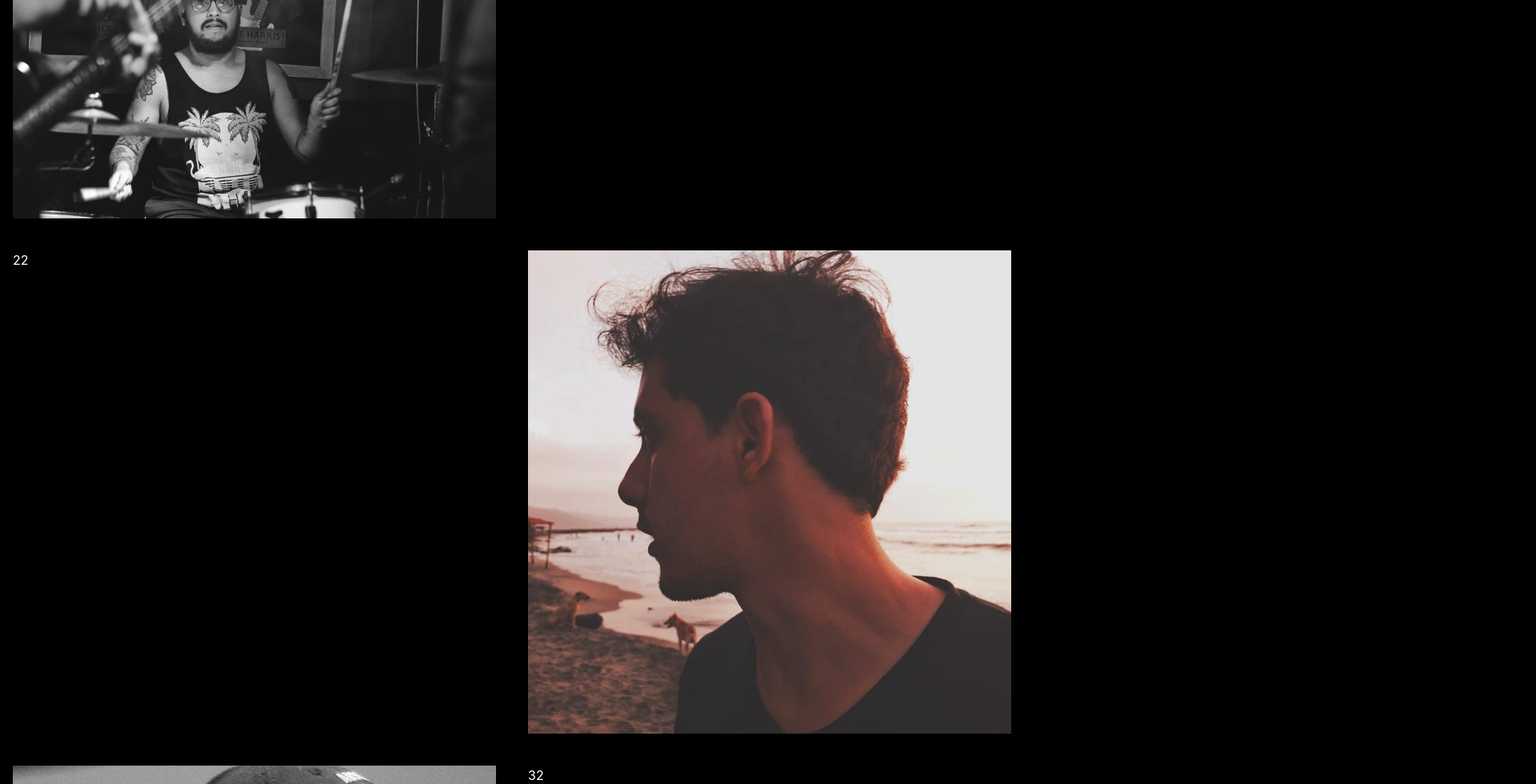
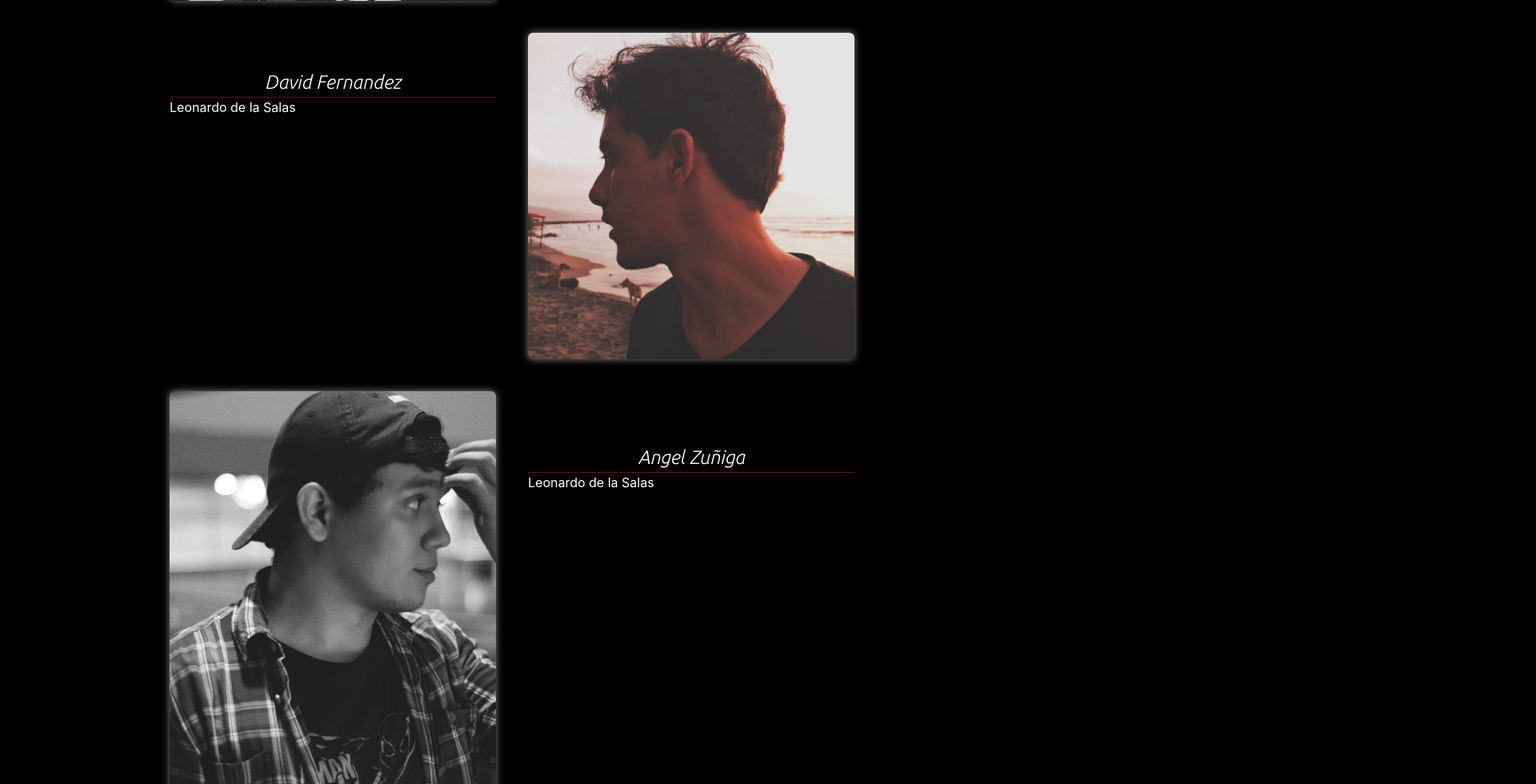
Before and after one commit to Magendev-by-Angel/crowsfest, a Next.js app: page / in a window 1280 px wide. Shown: the part 1600-2580 px from the top of the page at 80% size, 1920 px wide, since content can reach past the window. Built offline with nearby package versions, Linux system fonts and the light colour scheme.

Commit message:
Update 3 files

```diff
--- a/components/layouts/main.tsx
+++ b/components/layouts/main.tsx
@@ -10,18 +10,11 @@ type Props = {
 };
 const Main = ({ children, router, title }: Props) => {
   return (
-        <Box as="main">
+    <Box as="main" overflow="hidden">
       <Head>
         <meta charSet="utf-8" />
-                <meta
-                    name="viewport"
-                    content="initial-scale=1.0, width=device-width"
-                />
-                <link
-                    rel="shortcut icon"
-                    href="/favicon.ico"
-                    type="image/x-icon"
-                />
+        <meta name="viewport" content="initial-scale=1.0, width=device-width" />
+        <link rel="shortcut icon" href="/favicon.ico" type="image/x-icon" />
         <title>
           {title === "notFound" ? " - Page not found" : `- ${title}`}
         </title>
--- a/pages/index.tsx
+++ b/pages/index.tsx
@@ -1,11 +1,40 @@
-import { Box, Image, Grid, useColorModeValue } from "@chakra-ui/react";
+import { Box, Image, Grid, useColorModeValue, Flex } from "@chakra-ui/react";
 import Slider from "../components/Slider";
 import { useState } from "react";
 const Inicio = () => {
-    const [time, setTime] = useState(260);
+  const foundersIconStyle = {
+    boxShadow: "0 0 10px gray",
+    borderRadius: "md",
+    overflow: "hidden",
+    transition: "box-shadow 300ms ease-in-out",
+    _hover: {
+      boxShadow: "0 0 20px gray",
+    },
+  };
+  const foundersContent = {
+    templateColumns: "1fr",
+    templateRows: "20% 80%",
+    templateAreas: `"title" "text"`,
+    minH: "150px",
+  };
+  const foundersTitleName = {
+    justify: "center",
+    align: "end",
+    fontSize: "1.5rem",
+    fontFamily: `'Ubuntu', sans-serif`,
+    borderBottom: "1px solid",
+    borderColor: "red.900",
+  };
+  const [time, setTime] = useState(210);
   return (
     <Box>
+      <Grid
+        templateColumns="12.5% 1fr 12.5%"
+        templateRows="1fr"
+        templateAreas={`". image ."`}
+      >
         <Image
+          gridArea="image"
           src={useColorModeValue(
             "/MainPageLogo-NoBG-W.png",
             "/MainPageLogo-NoBG.png"
@@ -14,6 +43,8 @@ const Inicio = () => {
           alt="main-page-logo"
           // filter={`drop-shadow(0 0 5px ${useColorModeValue("black", "white")})`}
         />
+      </Grid>
+
       <Grid>
         <Box
           fontSize="2.5rem"
@@ -29,33 +60,50 @@ const Inicio = () => {
           fontSize="2.5rem"
           fontFamily={`'Ubuntu', sans-serif`}
           textAlign="center"
+          mb={10}
+          borderBottom="solid 1px"
         >
           Get to know us
         </Box>
         <Grid
-                    templateColumns={{ base: "1fr", md: "1fr 1fr" }}
+          templateColumns={{ base: "1fr", md: "12.5% 1fr 1fr 12.5%" }}
           templateRows={{
             base: "repeat(1fr,6)",
             md: "repeat(1fr,3)",
           }}
           templateAreas={{
-                        base: `"leopicture" "leocontent" "angcontent" "angpicture" "davpicture" "davcontent"`,
-                        md: `"leopicture leocontent" "angcontent angpicture" "davpicture davcontent"`,
+            base: `"leopicture" "leocontent" "davpicture" "davcontent" "angpicture" "angcontent" `,
+            md: `". leopicture leocontent ." ". davcontent davpicture ." ". angpicture angcontent ."`,
           }}
           gap={10}
         >
-                    <Grid gridArea="leopicture">
+          <Grid gridArea="leopicture" {...foundersIconStyle}>
             <Image src="/Founders/leo.jpg" />
           </Grid>
-                    <Grid gridArea="leocontent">12</Grid>
-                    <Grid gridArea="angpicture">
+          <Grid gridArea="leocontent" {...foundersContent}>
+            <Flex gridArea="title" {...foundersTitleName}>
+              Leonardo de la Salas
+            </Flex>
+            <Flex gridArea="text">Leonardo de la Salas</Flex>
+          </Grid>
+          <Grid gridArea="davpicture" {...foundersIconStyle}>
             <Image src="/Founders/david.jpg" />
           </Grid>
-                    <Grid gridArea="angcontent">22</Grid>
-                    <Grid gridArea="davpicture">
+          <Grid gridArea="davcontent" {...foundersContent}>
+            <Flex gridArea="title" {...foundersTitleName}>
+              David Fernandez
+            </Flex>
+            <Flex gridArea="text">Leonardo de la Salas</Flex>
+          </Grid>
+          <Grid gridArea="angpicture" {...foundersIconStyle}>
             <Image src="/Founders/angel.jpg" />
           </Grid>
-                    <Grid gridArea="davcontent">32</Grid>
+          <Grid gridArea="angcontent" {...foundersContent}>
+            <Flex gridArea="title" {...foundersTitleName}>
+              Angel Zuñiga
+            </Flex>
+            <Flex gridArea="text">Leonardo de la Salas</Flex>
+          </Grid>
         </Grid>
       </Grid>
     </Box>
```
Also changed, not shown: components/navBar.tsx (indentation only). Lines whose indentation alone changed are shown as unchanged.
